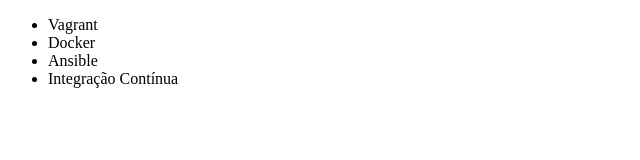
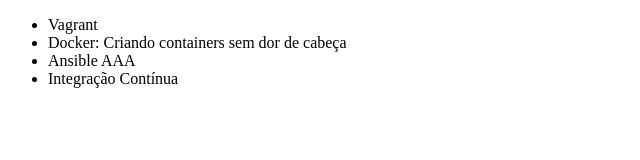
Before and after one commit to Sabinis3/Projeto_Alura_Git_Estudo, a plain HTML site: page index.html in a window 1280 px wide. Shown: the whole page, without its empty margins (0-640 px from the left). Drawn offline with Linux system fonts and the light colour scheme.

Commit message:
Alterando o nome do curso de docker

```diff
--- a/index.html
+++ b/index.html
@@ -2,13 +2,13 @@
 <html lang="en">
 <head>
     <meta charset="UTF-8">
-    <title>Lista de cursos de DevOps da Alura</title>
+    <title>Cursos da Alura</title>
 </head>
 <body>
     <ul>
         <li>Vagrant</li>
-        <li>Docker</li>
-        <li>Ansible</li>
+        <li>Docker: Criando containers sem dor de cabeça</li>
+        <li>Ansible AAA</li>
         <li>Integração Contínua</li>
     </ul>
 </body>
```
